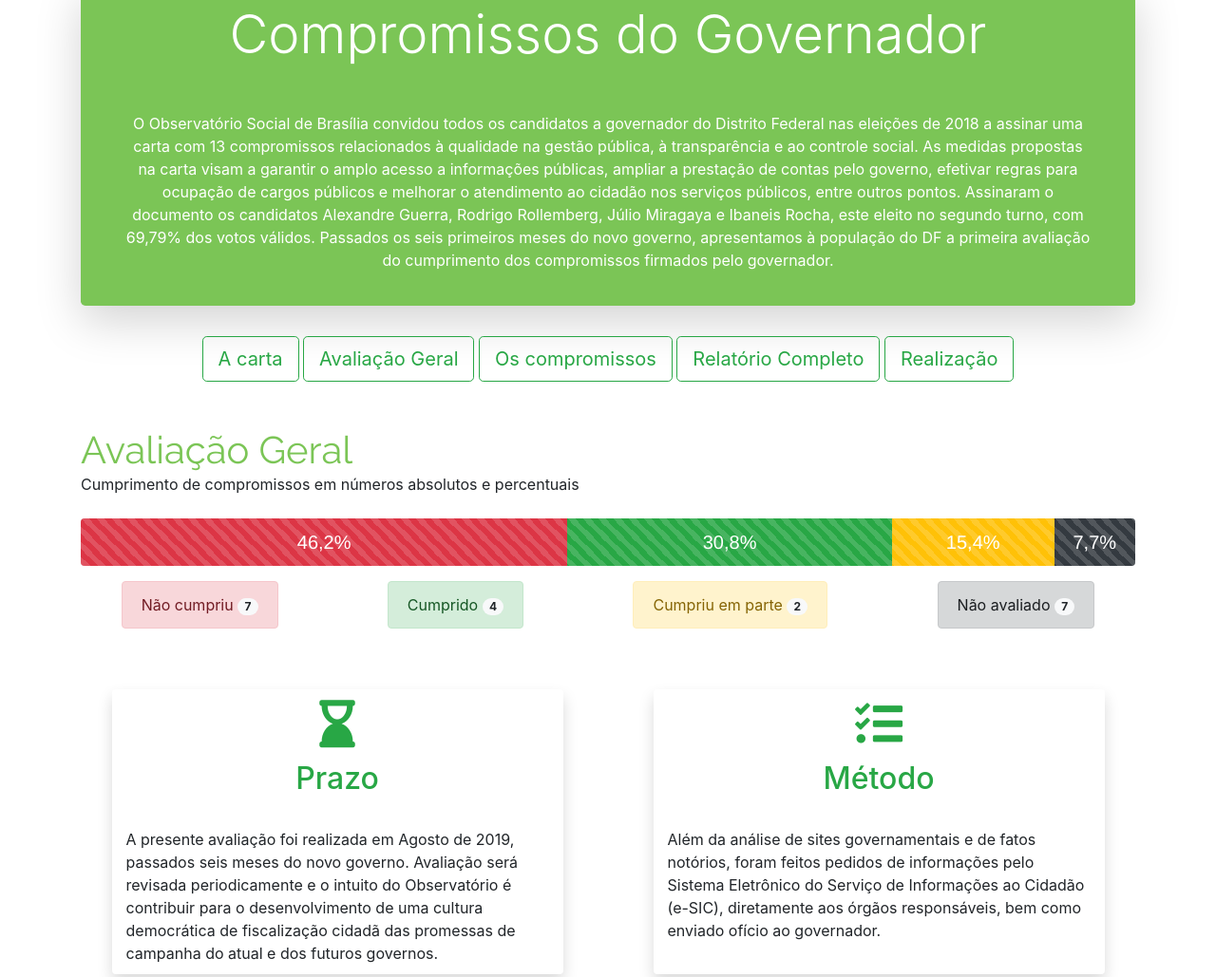
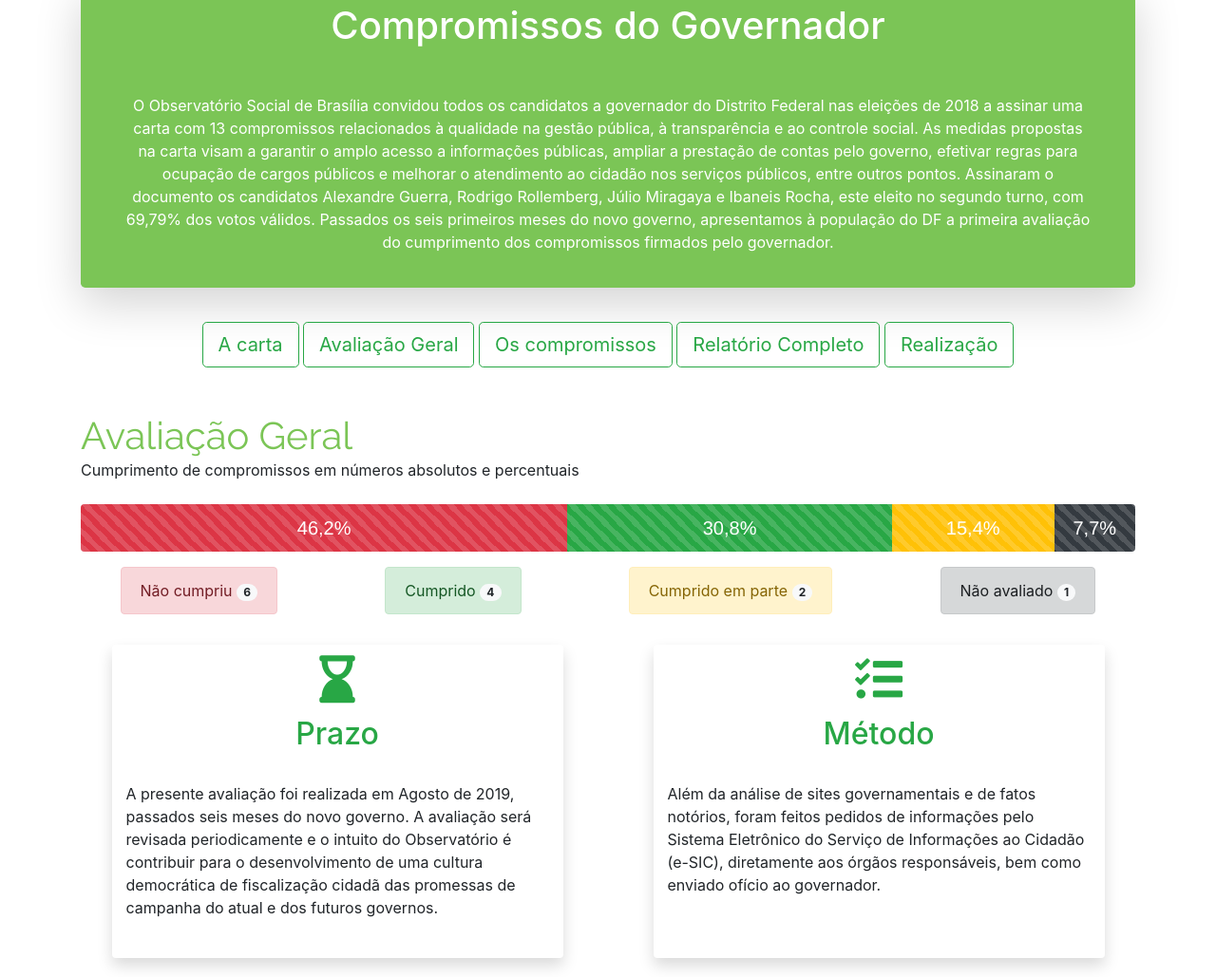
Before and after one commit to veniversun/Compromissos-GDF, a plain HTML site: page index.html in a window 1280 px wide. Shown: the part 137-1166 px from the top of the page at 95% size. Drawn offline with nearby package versions, Linux system fonts and the light colour scheme; a web font is replaced by a local one.

Commit message:
alteração de numeros

```diff
--- a/index.html
+++ b/index.html
@@ -139,7 +139,7 @@
   	<div class="jumbotron shadow-lg gradiente" id="topo"><!-- Jumbotron -->
   		<div class="container text-center pb-0 ">
 
-  		  <h2 class="display-4 text-white mb-5"> Compromissos do Governador</h2>
+  		  <h1 class="display-5 text-white mb-5"> Compromissos do Governador </h1>
   		  <p class="text-white" >  O Observatório Social de Brasília convidou todos os candidatos a governador do   Distrito Federal nas eleições de 2018 a assinar uma carta com 13 compromissos relacionados   à qualidade na gestão pública, à transparência e ao controle social.  As medidas propostas na carta visam a garantir o amplo acesso a informações  públicas, ampliar a prestação de contas pelo governo, efetivar regras para ocupação de cargos públicos e melhorar o atendimento ao cidadão nos serviços públicos, entre outros pontos. Assinaram o documento os candidatos Alexandre Guerra, Rodrigo Rollemberg, Júlio Miragaya e Ibaneis Rocha, este eleito no segundo turno, com 69,79% dos votos válidos. Passados os seis primeiros meses do novo governo, apresentamos à população do DF a primeira avaliação do cumprimento dos compromissos firmados pelo governador.
         </p>
 
@@ -147,33 +147,33 @@
   		</div>
   	</div><!-- fim do Jumbotrom -->
 
-    <div class="text-center" id="botoes">
-        <a href="https://drive.google.com/file/d/1G2H3r_uxuuxYjYuq8d4CT0nU2zqCDZys/view?usp=sharing" target="_blank" class="btn btn-outline-success  btn-lg"> A carta </a>
-        <a href="#geral" class="btn btn-outline-success btn-lg "> Avaliação Geral </a>
-        <a href="#detalhes" class="btn btn-outline-success  btn-lg "> Os compromissos</a>
-        <a href="https://drive.google.com/open?id=1eS5SI04Pt2tRAQ7HS45YYshRkGx6D-q0" target="_blank" class="btn btn-outline-success btn-lg "> Relatório Completo</a>
-        <a href="#realizacao" class="btn btn-outline-success btn-lg "> Realização </a>
+    <div class="text-center col-sm-12 " id="botoes">
+        <a href="https://drive.google.com/file/d/1G2H3r_uxuuxYjYuq8d4CT0nU2zqCDZys/view?usp=sharing" target="_blank" class="btn btn-outline-success btn-lg mt-1"> A carta </a>
+        <a href="#geral" class="btn btn-outline-success btn-lg mt-1 "> Avaliação Geral </a>
+        <a href="#detalhes" class="btn btn-outline-success btn-lg mt-1"> Os compromissos</a>
+        <a href="https://drive.google.com/open?id=1eS5SI04Pt2tRAQ7HS45YYshRkGx6D-q0" target="_blank" class="btn btn-outline-success btn-lg mt-1"> Relatório Completo</a>
+        <a href="#realizacao" class="btn btn-outline-success btn-lg mt-1 "> Realização </a>
     </div>
 
 
-  	<div class="mt-5 mb-5"> <!-- Avaliação Geral -->
+  	<div class="mt-5 mb-2"> <!-- Avaliação Geral -->
         <h1 class="titulo" id="geral"> Avaliação Geral</h1>
         <p class="tmont mb-4"> Cumprimento de compromissos em números absolutos e percentuais </p>
 
         <div class="progress mb-3" style="height: 50px;">
-          <div class="progress-bar progress-bar-striped progress-bar-animated bg-danger" role="progressbar" style="width:46.2%" aria-valuenow="15" aria-valuemin="0" aria-valuemax="100">  <span class="textmd"> 46,2% </span></div>
-          <div class="progress-bar progress-bar-striped progress-bar-animated bg-success" role="progressbar" style="width:30.8%" aria-valuenow="15" aria-valuemin="0" aria-valuemax="100">  <span class="textmd"> 30,8%  </span></div>
-          <div class="progress-bar progress-bar-striped progress-bar-animated bg-warning" role="progressbar" style="width:15.4%" aria-valuenow="15" aria-valuemin="0" aria-valuemax="100">  <span class="textmd"> 15,4%</span></div>
-          <div class="progress-bar progress-bar-striped progress-bar-animated bg-dark" role="progressbar" style="width:7.7%" aria-valuenow="15" aria-valuemin="0" aria-valuemax="100">  <span class="textmd"> 7,7% </span> </div>
+          <div class="progress-bar progress-bar-striped progress-bar-animated bg-danger" role="progressbar" style="width:46.2%" aria-valuenow="46.2" aria-valuemin="0" aria-valuemax="100">  <span class="textmd"> 46,2% </span></div>
+          <div class="progress-bar progress-bar-striped progress-bar-animated bg-success" role="progressbar" style="width:30.8%" aria-valuenow="30.8" aria-valuemin="0" aria-valuemax="100">  <span class="textmd"> 30,8%  </span></div>
+          <div class="progress-bar progress-bar-striped progress-bar-animated bg-warning" role="progressbar" style="width:15.4%" aria-valuenow="15.4" aria-valuemin="0" aria-valuemax="100">  <span class="textmd"> 15,4%</span></div>
+          <div class="progress-bar progress-bar-striped progress-bar-animated bg-dark" role="progressbar" style="width:7.7%" aria-valuenow="7.7" aria-valuemin="0" aria-valuemax="100">  <span class="textmd"> 7,7% </span> </div>
 
         </div>
 
 
         <div class="row justify-content-around">
-          <div class="alert alert-danger"> Não cumpriu <span class="badge badge-pill badge-light"> 7 </span></div>
+          <div class="alert alert-danger "> Não cumpriu <span class="badge badge-pill badge-light"> 6 </span></div>
           <div class="alert alert-success"> Cumprido  <span class="badge badge-pill badge-light"> 4 </span></div>
-          <div class="alert alert-warning"> Cumpriu em parte  <span class="badge badge-pill badge-light"> 2 </span></div>
-          <div class="alert alert-dark"> Não avaliado  <span class="badge badge-pill badge-light"> 7 </span></div>
+          <div class="alert alert-warning"> Cumprido em parte  <span class="badge badge-pill badge-light"> 2 </span></div>
+          <div class="alert alert-dark"> Não avaliado  <span class="badge badge-pill badge-light"> 1 </span></div>
 
         </div>
 
@@ -181,21 +181,21 @@
 
 
     <div class="row justify-content-around mb-5">
-      <div class="col-5 border-success rounded shadow" style="height: 300px;">
+      <div class="col-md-5 col-sm-12 rounded shadow mt-2" style="height: 330px;">
         <div class="text-center" style="font-size: 50px;">
           <i class="fas fa-hourglass-end text-success"> </i>
         </div>
 
         <h2 class="text-center text-success">Prazo</h2>
         <p class="pt-4">
-          A presente avaliação foi realizada em Agosto de 2019, passados seis meses do novo governo. Avaliação será revisada periodicamente e o intuito do Observatório é contribuir para o desenvolvimento de uma cultura democrática de fiscalização cidadã das promessas de campanha do atual e dos futuros governos.
+          A presente avaliação foi realizada em Agosto de 2019, passados seis meses do novo governo. A avaliação será revisada periodicamente e o intuito do Observatório é contribuir para o desenvolvimento de uma cultura democrática de fiscalização cidadã das promessas de campanha do atual e dos futuros governos.
 
         </p>
         <span id="detalhes"></span>
 
       </div>
 
-      <div class="col-5 shadow rounded" style="height: 300px;">
+      <div class="col-md-5 col-sm-12 shadow rounded mt-2" style="height: 330px;">
         <div class="text-center" style="font-size: 50px;">
           <i class="fas fa-tasks text-success"></i>
         </div>
@@ -377,7 +377,7 @@
 
 
         <!--Panel Right -->
-        <div class="panel-left col-sm-12 col-md-6">
+        <div class="panel-right col-sm-12 col-md-6">
           <!-- Start Panel 8-->
           <div class="card shadow">
               <div class="panel-heading ">
@@ -555,55 +555,6 @@
   </div> <!-- fim dos Compromissos Específicos -->
 
 
-
-
-
-
-
-  <!-- testes com seleção por cards
-  <div class="container card panel">
-    <h5>TESTES </h5>
-    <ul class="nav nav-tabs bg-primary" role="tablist">
-      <li class="nav-item">
-        <a href="#todos" class="nav-link active lead"  data-toggle="pill" role="tab" aria-controls="pills-home" aria-selected="true">  Todos </a>
-      </li>
-
-      <li class="nav-item">
-        <a href="#cump" class="nav-link lead filter" data-filter=".cumpridos" data-toggle="pill" role="tab" aria-selected="true" aria-controls="pills-home" > Cumpridos</a>
-      </li>
-
-      <li class="nav-item">
-        <a href="#ncump" class="nav-link lead filter" data-filter=".ncumpridos" data-toggle="pill" role="tab" aria-selected="true" aria-controls="pills-home" > Não cumpridos</a>
-      </li>
-
-    </ul>
-
-    <div class="tab-content">
-      <div class="card-body tab-pane fade show active" role="tabpanel"  id="todos">
-        <div >
-
-        </div>
-      </div>
-
-      <div class="card-body tab-pane fade show active" role="tabpanel"  id="ncump">
-        Não Cumprido
-      </div>
-
-      <div class="card-body tab-pane fade show active" role="tabpanel"  id="cump">
-        Cumprido
-      </div>
-
-    </div>
-
-  </div>
-
--->
-
-
-
-
-
-
   </div> <!-- fim do 2 container -->
 
   <div><!-- Realização -->
@@ -621,10 +572,10 @@
           <p> Voluntária Observatório Social de Brasília</p>
 
           <h3> Gilberto Gomes </h3>
-          <p> Voluntária Observatório Social de Brasília</p>
+          <p> Voluntário Observatório Social de Brasília</p>
 
-          <h3> Welder </h3>
-          <p> Voluntária Observatório Social de Brasília</p>
+          <h3> Welder Lima </h3>
+          <p> Voluntário Observatório Social de Brasília</p>
 
           <h3 > Guilherme Brandão </h3>
           <p> Diretor Observatório Social de Brasília</p>
```
